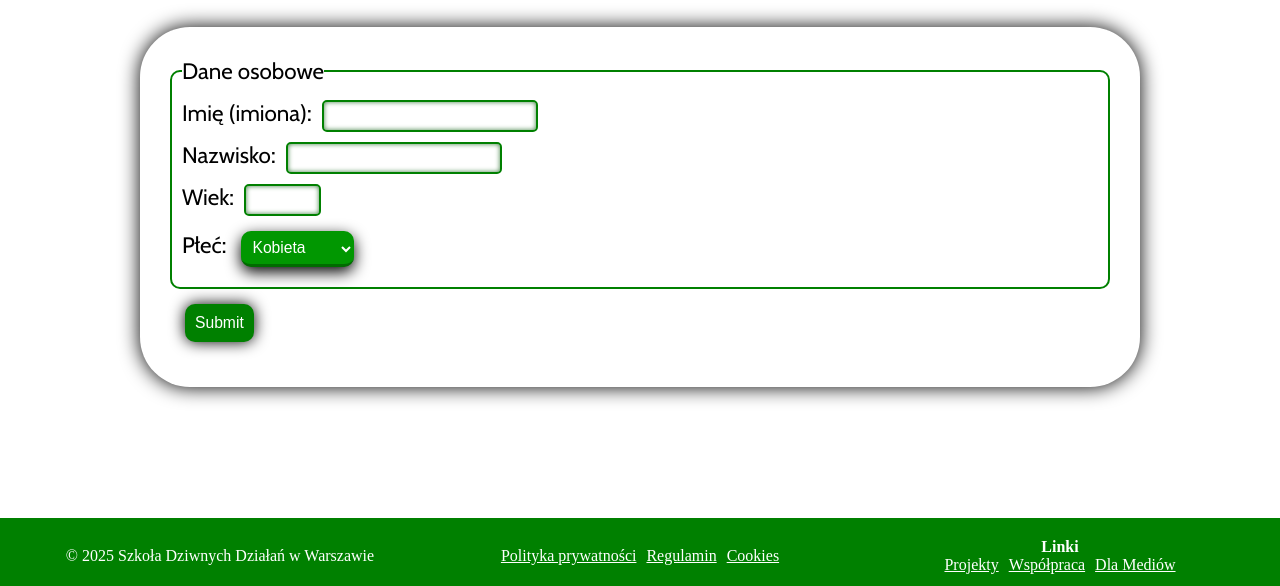
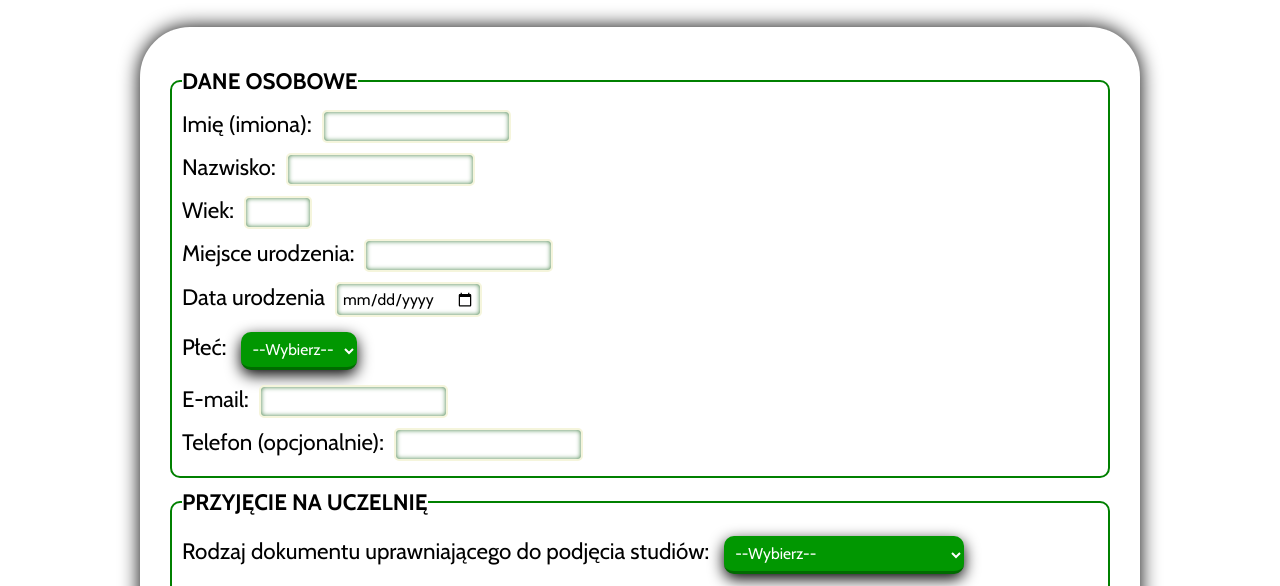
Before and after one commit to ObjectOfClassMateusz/HTMLCollegeProject, a plain HTML site: page irk.html in a window 1280 px wide. Shown: the part 206-792 px from the top of the page. Drawn offline with nearby package versions, Linux system fonts and the light colour scheme; a web font is replaced by a local one.

Commit message:
Poprawki + formularz

```diff
--- a/irk.html
+++ b/irk.html
@@ -66,13 +66,46 @@
                         <label for="age">Wiek:</label>
                         <input type="number" min="16" max="120" name="age" id="age" required><br>
 
+                        <label for="birthplace">Miejsce urodzenia:</label>
+                        <input type="text" name="birthplace" id="birthplace" required><br>
+
+                        <label for="birthdate">Data urodzenia</label>
+                        <input type="date" name="birthdate" id="birthdate" required><br>
+
                         <label for="gender">Płeć:</label>
                         <select name="gender" id="gender" required>
-                            <option>Kobieta</option>
-                            <option>Mężczyzna</option>
-                            <option>Inna</option>
+                            <option disabled selected>--Wybierz--</option>
+                            <option value="female">Kobieta</option>
+                            <option value="male">Mężczyzna</option>
+                            <option value="other">Inna</option>
                         </select><br>
 
+                        <label for="email">E-mail:</label>
+                        <input type="email" name="email" id="email" required><br>
+
+                        <label for="phonenum">Telefon (opcjonalnie):</label>
+                        <input type="tel" name="phonenum" id="phonenum">
+
+                    </fieldset>
+
+                    <fieldset>
+                        <legend>Przyjęcie na uczelnię</legend>
+
+                        <label for="document-type">Rodzaj dokumentu uprawniającego do podjęcia studiów:</label>
+                        <select name="document-type" id="document-type" required>
+                            <option disabled selected>--Wybierz--</option>
+                            <option>Matura (formuła 2023)</option>
+                            <option>Matura (formuła 2015)</option>
+                            <option>Matura (formuła sprzed 2015 r.)</option>
+                            <option>Matura europejska</option>
+                            <option>Tegoroczny laureat Olimpiady</option>
+                        </select><br>
+
+                        <label for="document-year">Rok uzyskania dokumentu:</label>
+                        <input type="number" name="document-year" id="document-year" min="1900" max="2099" required><br>
+
+                        <label for="document-id">Identyfikator dokumentu:</label>
+                        <input type="text" name="document-id" id="document-id" required>
                     </fieldset>
 
                     <input type="submit">
--- a/styles/form-styling.css
+++ b/styles/form-styling.css
@@ -28,28 +28,44 @@
     border: 2px solid green;
     border-radius: 10px;
     padding: 10px;
+    margin: 10px 0px;
 }
 
-.form-page input[type=text], .form-page input[type=number] {
-    border: 2px solid green;
+.form-page legend {
+    text-transform: uppercase;
+    font-weight: bold;
+}
+
+.form-page input[type=text], .form-page input[type=number],
+.form-page input[type=email], .form-page input[type=tel],
+.form-page input[type=date] {
+    border: 2px solid beige;
     border-radius: 5px;
     box-shadow: inset 0 0 5px #438046;
     padding: 5px;
     margin: 5px;
     font-size: 0.7em;
-    transition: linear 0.1s;
+    font-family: Cabin;
+    transition: linear 0.2s;
 }
-.form-page input[type=text]:hover, .form-page input[type=number]:hover {
+.form-page input[type=text]:hover, .form-page input[type=number]:hover,
+.form-page input[type=email]:hover, .form-page input[type=tel]:hover,
+.form-page input[type=date]:hover {
     box-shadow: inset 0 0 5px #acb1ac;
+    border: 2px solid green;
 }
-.form-page input[type=text]:focus, .form-page input[type=number]:focus {
+.form-page input[type=text]:focus, .form-page input[type=number]:focus,
+.form-page input[type=email]:focus, .form-page input[type=tel]:focus,
+.form-page input[type=date]:focus {
     box-shadow: inset 0 0 5px #b3ffb3;
+    border: 2px solid green;
 }
 
 
 .form-page select {
     padding: 7px;
     margin: 10px;
+    font-family: Cabin;
     font-size: 0.7em;
     border: none;
     border-bottom: 3px solid #006b00;
@@ -76,6 +92,7 @@
     border: none;
     background-color: green;
     color: white;
+    font-family: Cabin;
     font-size: 0.7em;
     box-shadow: 0px 0px 15px black;
     transition: linear 0.1s;
--- a/styles/library.css
+++ b/styles/library.css
@@ -142,8 +142,9 @@
     font-weight: bold;
 }
 
-.library-content input[type=search] {
+.library-content .searchbar {
     padding: 10px;
+    padding-left: 40px;
     margin: 5px;
     border: 1px solid #dbdbdb;
     border-radius: 10px;
@@ -151,6 +152,10 @@
     box-sizing: border-box;
     font-size: 1.1em;
     transition: linear 0.1s;
+    background-color: white;
+    background-image: url('../img/library/search.png');
+    background-position: 7px 5px;
+    background-repeat: no-repeat;
 }
 
 .library-content input[type=search]:hover {
```
Also changed, not shown: library.html (+1 -1 lines), img/library/search.png (added), img/library/search.svg (added).
